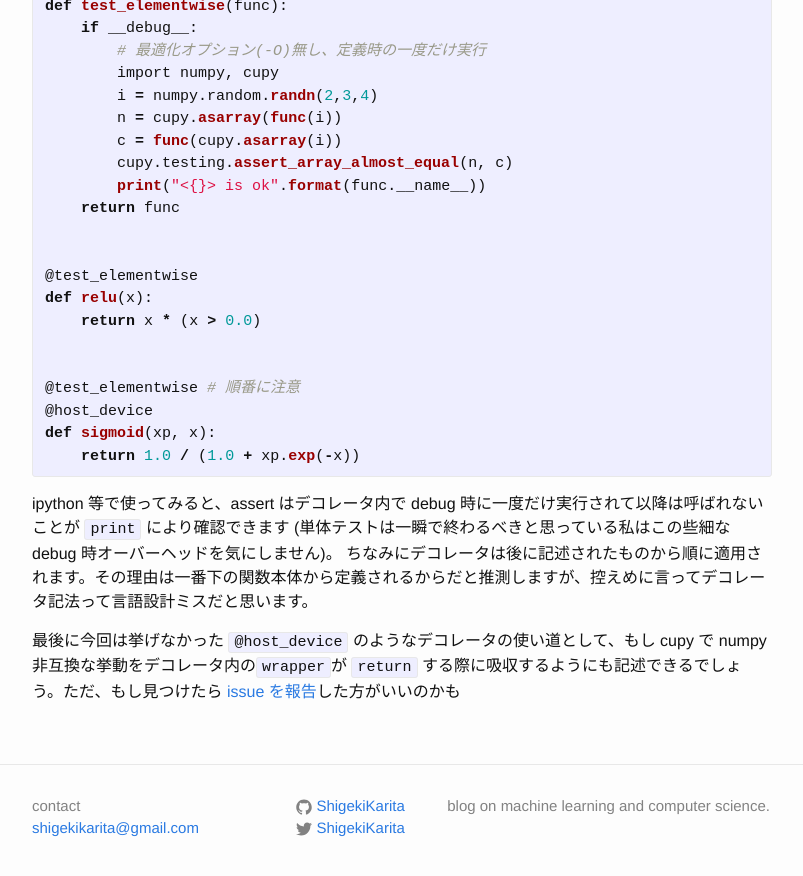
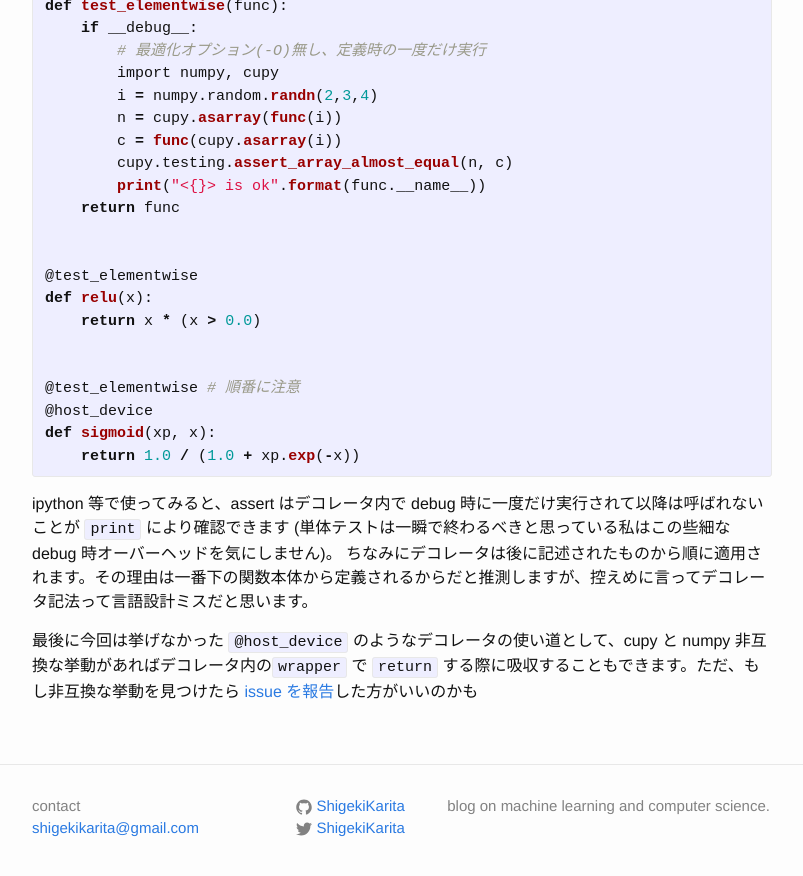
Before and after one commit to ShigekiKarita/shigekikarita.github.io, a Jekyll site: the page built from _posts/2016-02-27-018.md, in a window 1280 px wide and 900 px high, scrolled down 1097 px. Shown: the top 876 px of the window, without its empty margins (238-1041 px from the left). Built offline with Jekyll 4.4.1, drawn with Linux system fonts in a browser that asks for light colours; comment, search, counter and statistics services are not loaded.

Commit message:
雑なコミット

```diff
--- a/_posts/2016-02-27-018.md
+++ b/_posts/2016-02-27-018.md
@@ -65,4 +65,4 @@ def sigmoid(xp, x):
 ipython 等で使ってみると、assert はデコレータ内で debug 時に一度だけ実行されて以降は呼ばれないことが `print` により確認できます (単体テストは一瞬で終わるべきと思っている私はこの些細な debug 時オーバーヘッドを気にしません)。
 ちなみにデコレータは後に記述されたものから順に適用されます。その理由は一番下の関数本体から定義されるからだと推測しますが、控えめに言ってデコレータ記法って言語設計ミスだと思います。
 
-最後に今回は挙げなかった `@host_device` のようなデコレータの使い道として、もし cupy で numpy 非互換な挙動をデコレータ内の`wrapper`が `return` する際に吸収するようにも記述できるでしょう。ただ、もし見つけたら [issue を報告](https://github.com/pfnet/chainer/issues/new)した方がいいのかも
+最後に今回は挙げなかった `@host_device` のようなデコレータの使い道として、cupy と numpy 非互換な挙動があればデコレータ内の`wrapper` で `return` する際に吸収することもできます。ただ、もし非互換な挙動を見つけたら [issue を報告](https://github.com/pfnet/chainer/issues/new)した方がいいのかも
```
